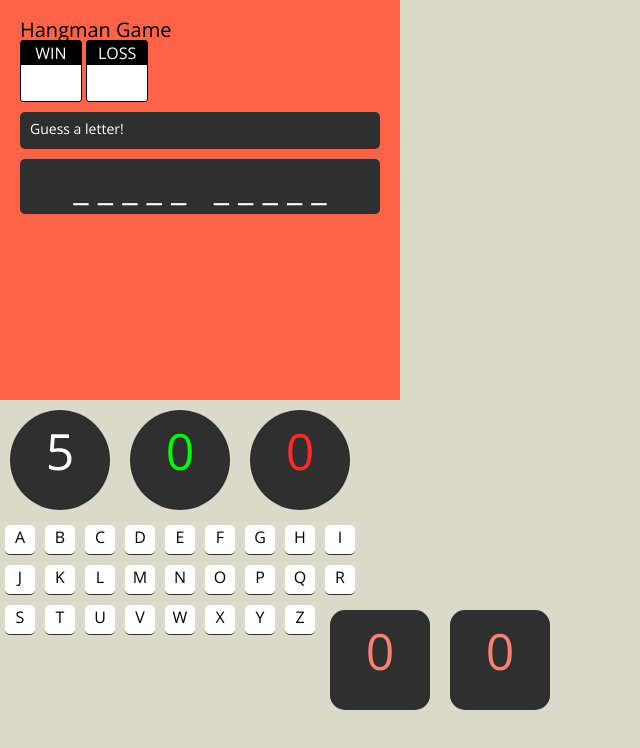
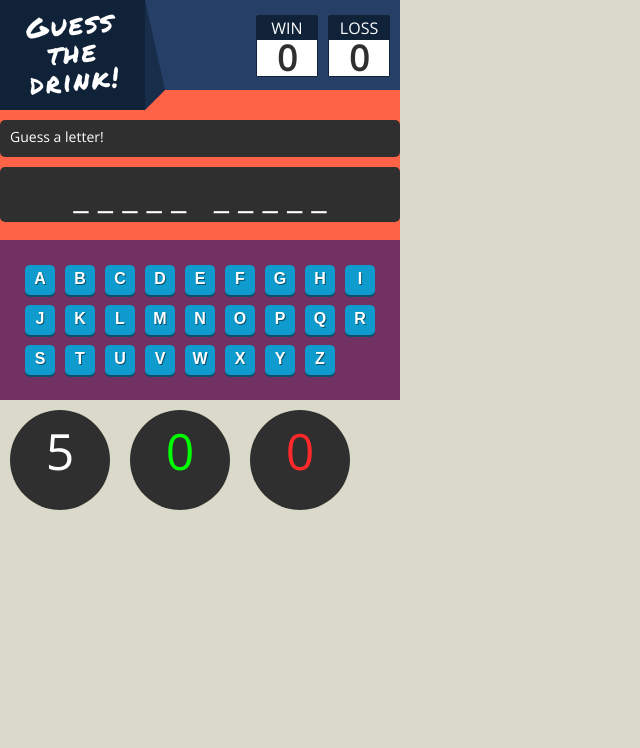
Before and after one commit to jstudenski/Hangman-Game, a plain HTML site: page index.html in a window 1280 px wide. Shown: the whole page, without its empty margins (0-640 px from the left). Drawn offline with nearby package versions, Linux system fonts and the light colour scheme.

Commit message:
style overhaul progress

```diff
--- a/index.html
+++ b/index.html
@@ -7,17 +7,34 @@
     <link href="reset.css" rel="stylesheet" type="text/css">
     <link href="style.css" rel="stylesheet" type="text/css">
     <link href="https://fonts.googleapis.com/css?family=Open+Sans" rel="stylesheet">
+    <link href="https://fonts.googleapis.com/css?family=Permanent+Marker" rel="stylesheet">
   </head>
   <body>
 
 
 <div class="container">
-  <h1>Hangman Game</h1>
-  <div class="score"><h2>win</h2></div>
-  <div class="score"><h2>loss</h2></div>
+  <header>
+    <div class="logo">
+      <h1>Guess the drink!</h1>
+    </div>
+    <div class="triangle"></div>
+    <div class="scorebar">
+      <div class="score"><h2>loss</h2><div id="losses"></div></div>
+      <div class="score"><h2>win</h2><div id="wins"></div></div>
+    </div>
+  </header>
+
+
+
+
 
   <div id="notification"></div>
   <div id="userGuess"></div>
+
+
+
+  <div id="alphabet"></div>
+
 </div>
 
 
@@ -35,19 +52,10 @@
 <div id="incorrectGuesses"></div>
 <br>
 
-<div id="alphabet"></div>
-<br>
-<br>
-
-<br>
-<br>
-<br>
 
 
 
-<div id="wins"></div>
 
-<div id="losses"></div>
 
   </body>
 </html>
--- a/style.css
+++ b/style.css
@@ -3,16 +3,159 @@ body {
   font-family: 'Open Sans', sans-serif;
 }
 
-
-h1 {
-  font-size: 20px;
+header {
+  height: 110px;
 }
 
+.logo {
+  float: left;
+  width: 145px;
+  text-align: center;
+  height: 110px;
+  background-color: #0f2238;
+  color: #fff;
+  box-sizing: border-box;
+  padding: 10px 20px;
+  letter-spacing: 2px;
+  font-family: 'Permanent Marker', cursive;
+}
+
+.logo h1 {
+  font-size: 28px;
+  -ms-transform: rotate(-5deg); /* IE 9 */
+  -webkit-transform: rotate(-5deg); /* Chrome, Safari, Opera */
+  transform: rotate(-5deg);
+}
+
+.triangle {
+  width: 20px;
+  height: 110px;
+  float: left;
+  background-color: #182d4a;
+  clip-path: polygon(0px 0px, 0px 110px, 20px 90px);
+}
+
+.scorebar {
+  width: 100%;
+  background-color: #253f67;
+  height: 90px;
+}
+
+.score {
+  width: 60px;
+  height: 60px;
+  text-align: center;
+  background-color: #fff;
+  border: 1px solid #0f2238;
+  border-radius: 1px;
+  display: inline-block;
+  margin: 15px 10px 0px 0px;
+  float: right;
+}
+
+.score h2 {
+  text-transform: uppercase;
+  background-color: #0f2238;
+  color: #fff;
+  padding: 4px;
+}
+
+.score div {
+  color: #2f2f2f;
+}
+
+
+
+
+
+#alphabet div {
+  width: 30px;
+  height: 30px;
+  background-color: #fff;
+  float: left;
+  text-align: center;
+  margin: 5px;
+  border-radius: 5px;
+  padding-top: 4px;
+  box-sizing: border-box;
+  border-bottom: 1px solid #2f2f2f;
+}
+
+#alphabet {
+  background-color: #713162;
+  width: 400px;
+  box-sizing: border-box;
+  padding: 20px;
+  height: 160px;
+  position: absolute;
+  bottom: 0;
+}
+
+#alphabet div {
+    display: inline-block;
+    font-family: Arial, "Helvetica", sans-serif;
+    font-size: 16px;
+    font-weight: bold;
+    color: #fff;
+    text-decoration: none;
+    text-transform: uppercase;
+    text-align: center;
+    text-shadow: 1px 1px 0px #07526e;
+    padding-top: 6px;
+    /* margin-left: auto; */
+    /* margin-right: auto; */
+    /* left: 30px; */
+    /* position: relative; */
+    cursor: pointer;
+    border: none;
+    background: #109bce;
+    background-image: linear-gradient(bottom, rgb(14,137,182) 0%, rgb(22,179,236) 100%);
+    /* border-radius: 5px; */
+    box-shadow: inset 0px 0px 0px #2ab7ec, 0px 2px 0px 0px #07526e;
+}
+
+
+button:active {
+  top:3px;
+  box-shadow: inset 0px 1px 0px #2ab7ec, 0px 2px 0px 0px #07526e, 0px 5px 3px #999;
+}
+
+button:before {
+  font-family: 'socialfont';
+  font-size: 50px;
+  line-height: 1em;
+  font-weight: normal;
+  color: #fff;
+  content:"\F020";
+  width:85px;
+  height:90px;
+  display:block;
+  position:absolute;
+  padding-top:10px;
+  top:10px;
+  text-shadow: 1px 1px 2px #07526e;
+
+}
+
+button:active:before {
+  top: 7px;
+  font-size: 50px;
+  text-shadow: 0px 3px 0px #07526e, 0px 5px 1px #07526e/*, 3px 0px 1px #07526e, 3px 3px 1px #07526e,
+     -2px 0px 1px #68cff2*/;
+}
+
+
+
+
+
+
+
 .container {
+  position: relative;
   width: 400px;
   height: 400px;
   background-color: tomato;
-  padding: 20px;
+/*  padding: 20px;*/
   box-sizing: border-box;
 }
 
@@ -36,22 +179,15 @@ h1 {
   text-transform: uppercase;
 }
 
-.score {
-  width: 60px;
-  height: 60px;
+
+
+#wins, #losses {
+
+  font-size: 35px;
   text-align: center;
-  background-color: #fff;
-  border: 1px solid black;
-  border-radius: 3px;
-  display: inline-block;
+  font-weight: 800;
 }
 
-.score h2 {
-  text-transform: uppercase;
-  background-color: black;
-  color: #fff;
-  padding: 4px;
-}
 
 
 
@@ -73,20 +209,6 @@ h1 {
 
 
 
-
-#wins, #losses {
-  color: salmon;
-  width: 100px;
-  height: 100px;
-  float: left;
-  margin: 10px;
-  background-color: #2f2f2f;
-  border-radius: 15px;
-  font-size: 50px;
-  padding-top: 16px;
-  text-align: center;
-  box-sizing: border-box;
-}
 
 
 
@@ -133,21 +255,3 @@ h1 {
   color: #ff2929;
   display: inline;
 }
-
-
-#alphabet div {
-  width: 30px;
-  height: 30px;
-  background-color: #fff;
-  float: left;
-  text-align: center;
-  margin: 5px;
-  border-radius: 5px;
-  padding-top: 4px;
-  box-sizing: border-box;
-  border-bottom: 1px solid #2f2f2f;
-}
-
-#alphabet {
-  width: 399px;
-}
```
